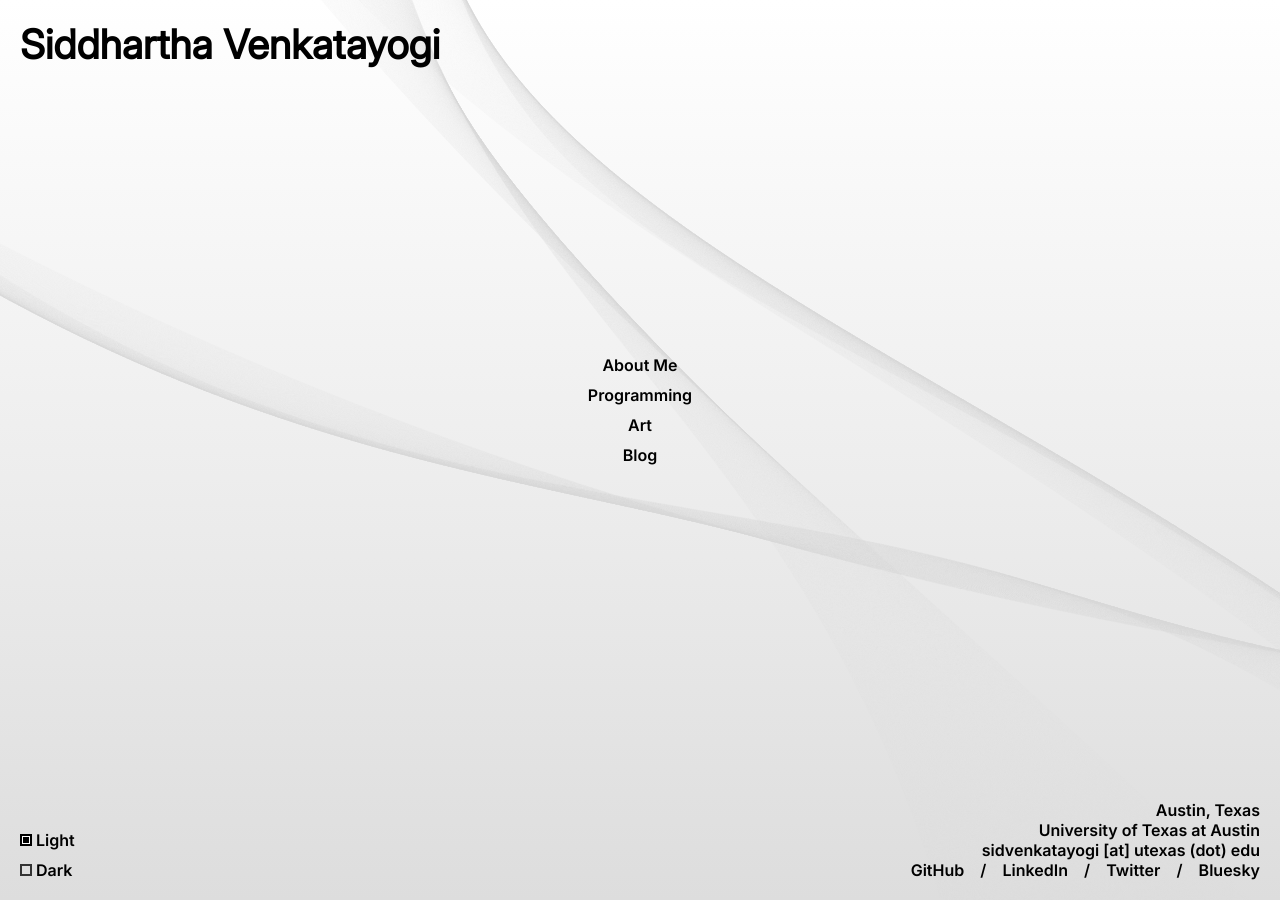
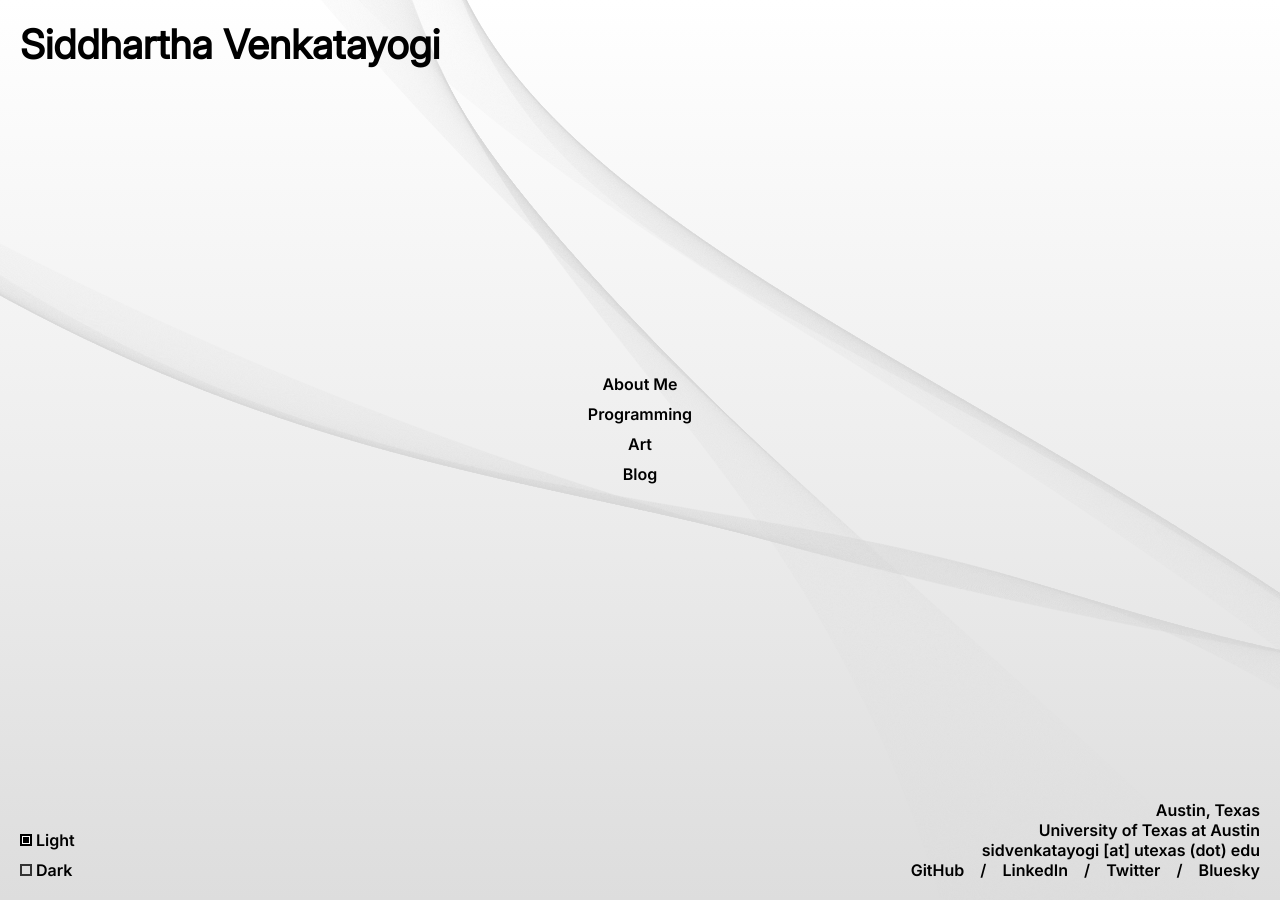
Before and after one commit to sidvenkatayogi/sidvenkatayogi.github.io, a Jekyll site: the page built from index.html, in a window 1280 px wide. Built offline with Jekyll 4.4.1, drawn with Linux system fonts in a browser that asks for light colours.

Commit message:
tweak nav bar height

```diff
--- a/assets/css/main.scss
+++ b/assets/css/main.scss
@@ -126,7 +126,7 @@ h6 {
     position: fixed;
     top: 50%;
     left: 50%;
-    transform: translate(-50%, -85%);
+    transform: translate(-50%, -70%);
     width: 100%;
 }
 
```
Also changed, not shown: 3 other files.
